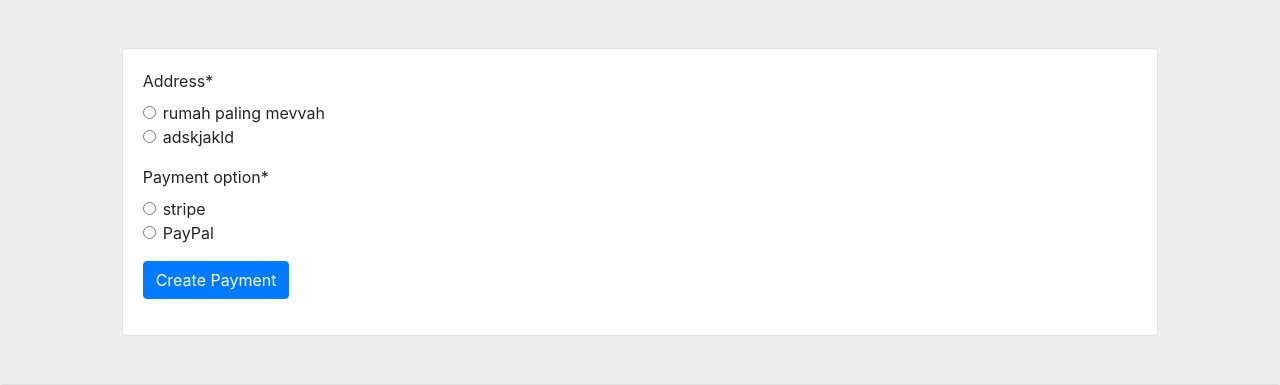
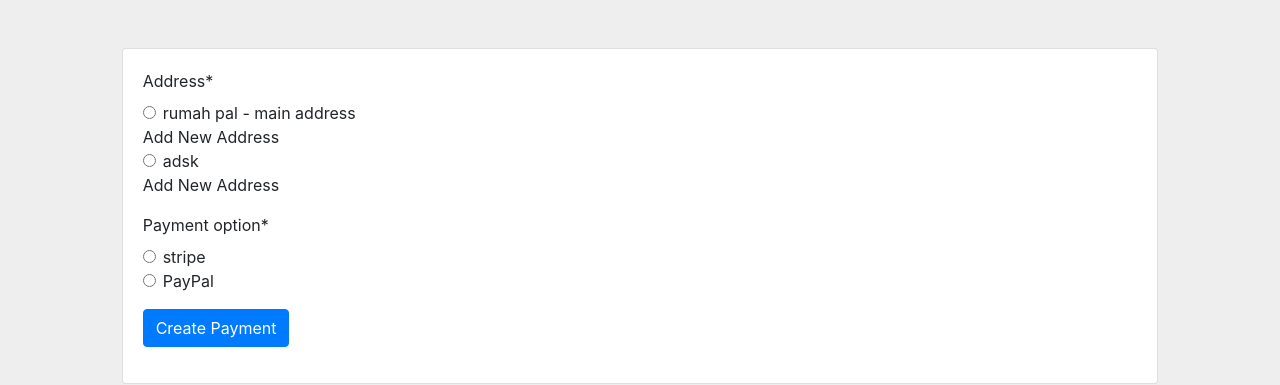
Before and after one commit to annisa-maharani/portfolio, a Django app: page /order/checkout in a window 1280 px wide. Shown: the part 56-441 px from the top of the page. Run offline with Django 3.2, Linux system fonts and the light colour scheme; a user stored in the database is signed in; data comes from the database, SQL or seed files in the repository; both versions use the stored data as it was after the commit; some libraries are stand-ins or nearby versions.

Commit message:
address models

```diff
--- a/beauty/models.py
+++ b/beauty/models.py
@@ -64,3 +64,9 @@ class Address(models.Model):
         if self.default:
             return f"{self.user}'s main address"
         return f"{self.user}'s address"
+
+    def address_name(self):
+        length = len(str(self.detailed_address)) // 2
+        if self.default:
+            return f"{self.detailed_address[:length]} - main address"
+        return f"{self.detailed_address[:length]}"
--- a/beauty/utils.py
+++ b/beauty/utils.py
@@ -9,7 +9,7 @@ def link_generator(length: int):
     return ''.join(random.sample(raw, length))
 
 
-def address_link(request):
+def address_default(request):
     address = Address.objects.filter(user=request.user)
     if address.exists():
         address = address.filter(default=True)
--- a/beauty/views.py
+++ b/beauty/views.py
@@ -8,7 +8,7 @@ from django.db.models import Q as __
 from django.http import HttpResponseRedirect
 from django.utils.decorators import method_decorator
 from django.contrib.auth.decorators import login_required
-from .utils import link_generator
+from .utils import link_generator, address_default
 
 links = 'link'
 p_links = 'p_link'
@@ -53,6 +53,9 @@ class AddAddressView(View):
                     link = link_generator(12)
                 else:
                     break
+            default = address_default(self.request)
+            if not default:
+                form.instance.default = True
 
             form.instance.address_link = link
             form.instance.user = self.request.user
--- a/commerce/templates/com/checkout.html
+++ b/commerce/templates/com/checkout.html
@@ -16,8 +16,9 @@
                             {% for add in address %}
                             <div class="form-check">
                                 <input type="radio" name="address" id="address-{{ add.pk }}" class="form-check-input" value="{{ add.address_link }}">
-                                <label for="address-{{ add.pk }}" class="form-check-label">{{ add.detailed_address  }}</label>
+                                <label for="address-{{ add.pk }}" class="form-check-label">{{ add.address_name }}</label>
                             </div>
+                            <a href="{% url 'beauty:add-address' %}?url={% url 'com:checkout' %}" class="text-body">Add New Address</a>
                             {% endfor %}
                             {% else %}
                             <a href="{% url 'beauty:add-address' %}?url={% url 'com:checkout' %}" class="btn btn-primary">Add Your Address </a>
```
Also changed, not shown: db.sqlite3.
